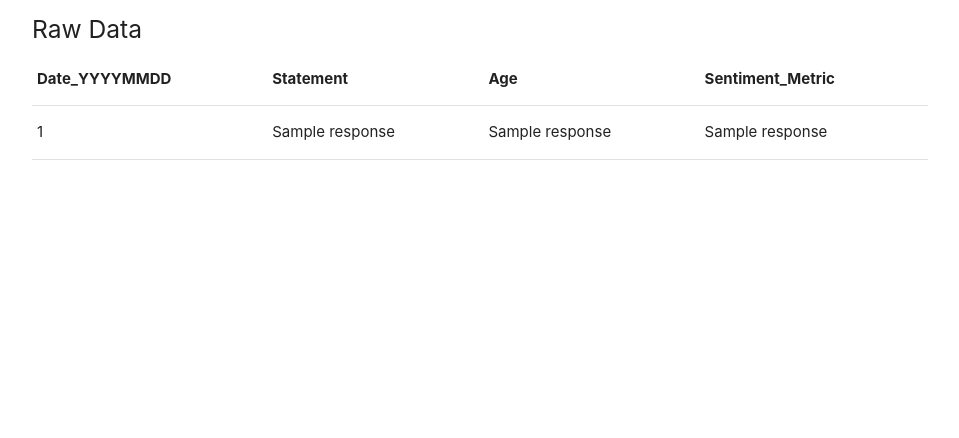
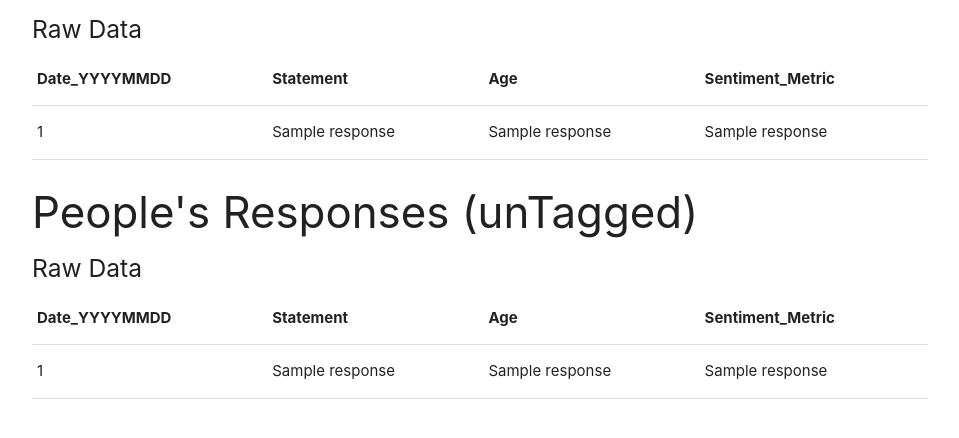
Before and after one commit to EmilyOng/ycgh-finals2020, a Flask app: template templates/index.html in a window 1280 px wide. Shown: the part 160-598 px from the top of the page, without its empty margins (160-1119 px from the left). Run offline with Flask 2, Linux system fonts and the light colour scheme; the template is opened without the code that fills it: most values are stand-ins (such as "Sample title", 1, 10 or a date in 2020).

Commit message:
finished basic functions

```diff
--- a/main.py
+++ b/main.py
@@ -1,5 +1,6 @@
 from flask import Flask, render_template, redirect, url_for, session
 import matplotlib.pyplot as plt
+import textblob
 
 def get_age (age):
   '''
@@ -16,31 +17,84 @@ def get_age (age):
   elif 25 < age <= 65:return "Working Adults"
   else:return "Seniors"
 
+
+def get_category (sentiment_metric):
+  '''
+  Sentiment Category Sentiment_Metric (S) Range
+  Very Negative S ≤ 2.5
+  Slightly Negative 2.5 < S ≤ 4.5
+  Neutral 4.5 < S ≤ 6.5
+  Slightly Positive 6.5 < S ≤ 8.5
+  Very Positive S > 8.5
+  '''
+  if sentiment_metric <= 2.5:return "Very Negative"
+  elif 2.5 < sentiment_metric <= 4.5:return "Slightly Negative"
+  elif 4.5 < sentiment_metric <= 6.5:return "Neutral"
+  elif 6.5 < sentiment_metric <= 8.5:return "Positive"
+  else:return "Very Positive"
+
+
+def process_data (filename):
+  with open (f"static/data/{filename}.csv", "r") as people_responses_file:
+    people_responses = people_responses_file.readlines()
+
+  # headers: Date_YYYYMMDD,Statement,Age,Sentiment_Metric
+  people_responses = [response.rstrip() for response in people_responses]
+
+  for i in range (1, len(people_responses)):
+    temp = people_responses[i].split(",")
+    date = temp[0]
+    if filename != "people_responses_untagged":
+      sentiment_metric = float(temp[-1])
+      age = int(temp[-2])
+      statement = temp[1:len(temp)-2]
+    else:
+      age = int(temp[-1])
+      statement = temp[1:len(temp)-1]
+    if filename != "people_responses_untagged":
+      people_responses[i] = [date, statement, age, sentiment_metric]
+    else:
+      people_responses[i] = [date, statement, age]
+  return people_responses
+
 app = Flask(__name__)
 app.config["SECRET_KEY"] = "984RJOLM3QD;;;.RC;W"
 
 @app.route("/")
 def index ():
-  with open ("static/data/people_responses_tagged.csv", "r") as people_responses_tagged_file:
-    people_responses_tagged = people_responses_tagged_file.readlines()
+  people_responses_tagged = process_data("people_responses_tagged")
+  people_responses_untagged = process_data("people_responses_untagged")
+  people_responses_untagged[0] = people_responses_untagged[0].split(",")
 
-  # headers: Date_YYYYMMDD,Statement,Age,Sentiment_Metric
-  people_responses_tagged = [response.rstrip() for response in people_responses_tagged]
-  for i in range (1, len(people_responses_tagged)):
-    temp = people_responses_tagged[i].split(",")
-    date = temp[0]
-    sentiment_metric = float(temp[-1])
-    age = int(temp[-2])
-    statement = temp[1:len(temp)-2]
-    people_responses_tagged[i] = [date, statement, age, sentiment_metric]
+  people_responses_untagged[0].append("Sentiment_Metric")
+  for i in range (1, len(people_responses_untagged)):
+    # print(people_responses_untagged[i][1][0].rstrip())
+    text = people_responses_untagged[i][1][0].rstrip()
+    response = textblob.TextBlob(text)
+    polarity = response.sentiment.polarity
+    # -1 to 1 => 1 to 10
+    # m = 4.5, c = 5.5 ; y= mx + c
+    sentiment_metric = 4.5 * polarity + 5.5
+    sentiment_metric = round(sentiment_metric, 2)
+    people_responses_untagged[i].append(sentiment_metric)
 
-    # calculate average sentiment across users
-    average_sentiment = 0
-    number_of_responses = len(people_responses_tagged) - 1
+
+  ### DATA PROCESSING ####
+
+  def get_percentage_of_negative_sentiment (data):
+    number_of_responses = len(data) - 1
     # negative sentiment_metric
     negative_sentiment_threshold = 5.5
     percentage_of_negative_sentiment = 0
+    for i in range (1, len(data)):
+      sentiment_metric = float(data[i][3])
+      percentage_of_negative_sentiment += sentiment_metric <= negative_sentiment_threshold
 
+    percentage_of_negative_sentiment = round(percentage_of_negative_sentiment/number_of_responses * 100, 2)
+    return percentage_of_negative_sentiment
+
+  def get_sentiment_by_age (data):
+    number_of_responses = len(data) - 1
     # calculates and summarises the average (mean) sentiment by age groups
     sentiment_by_age = {"Children": {"population": 0, "avg_sentiment_metric": 0},
                         "Teens": {"population": 0, "avg_sentiment_metric": 0},
@@ -48,40 +102,60 @@ def index ():
                         "Working Adults": {"population": 0, "avg_sentiment_metric": 0},
                         "Seniors": {"population": 0, "avg_sentiment_metric": 0}}
 
-    for i in range (1, len(people_responses_tagged)):
-      sentiment_metric = float(people_responses_tagged[i][3])
-      age = int(people_responses_tagged[i][2])
-      average_sentiment += sentiment_metric
-      percentage_of_negative_sentiment += sentiment_metric <= negative_sentiment_threshold
+    for i in range (1, len(data)):
+      sentiment_metric = float(data[i][3])
+      age = int(data[i][2])
       sentiment_by_age[get_age(age)]["avg_sentiment_metric"] += sentiment_metric
       sentiment_by_age[get_age(age)]["population"] += 1
 
-    # get the mean sentiment
-    plt_age_group = []
-    plt_mean_sentiment = []
     for age_group in sentiment_by_age:
-      plt_age_group.append(age_group)
       if sentiment_by_age[age_group]["population"] == 0: # handle ZeroDivisionError
-        plt_mean_sentiment.append(0)
         continue
+      sentiment_by_age[age_group]["avg_sentiment_metric"] = sentiment_by_age[age_group]["avg_sentiment_metric"]/sentiment_by_age[age_group]["population"]
+      sentiment_by_age[age_group]["avg_sentiment_metric"] = round(sentiment_by_age[age_group]["avg_sentiment_metric"], 2)
+    return sentiment_by_age
 
-      sentiment_by_age[age_group]["avg_sentiment_metric"] /= sentiment_by_age[age_group]["population"]
-      sentiment_by_age[age_group]["avg_sentiment_metric"] = round(sentiment_by_age[age_group]
-      ["avg_sentiment_metric"], 2)
-      plt_mean_sentiment.append(sentiment_by_age[age_group]["avg_sentiment_metric"])
+  def get_average_sentiment (data):
+    number_of_responses = len(data) - 1
+    # calculate average sentiment across users
+    average_sentiment = 0
+    for i in range (1, len(data)):
+      sentiment_metric = float(data[i][3])
+      average_sentiment += sentiment_metric
 
     average_sentiment /= number_of_responses
     average_sentiment = round(average_sentiment, 2)
-    percentage_of_negative_sentiment = round(percentage_of_negative_sentiment/number_of_responses * 100, 2)
 
-  # graph out the mean sentiment by age group
-  plt.bar(plt_age_group, plt_mean_sentiment)
-  plt.savefig("static/img/32-Sentiment by Age Group.png")
-  plt.close()
+    return average_sentiment
+
+  def get_sentiment_by_category (data):
+    number_of_responses = len(data) - 1
+    sentiment_by_category = {"Very Negative": 0,
+                            "Slightly Negative": 0,
+                            "Neutral": 0,
+                            "Positive": 0,
+                            "Very Positive": 0}
+    for i in range (1, len(data)):
+      sentiment_metric = float(data[i][3])
+      sentiment_by_category[get_category(sentiment_metric)] += 1
+
+    for category in sentiment_by_category:
+      sentiment_by_category[category] = 100 * sentiment_by_category[category] / number_of_responses
+      sentiment_by_category[category] = round(sentiment_by_category[category], 2)
+    return sentiment_by_category
+
+
+  average_sentiment = get_average_sentiment(people_responses_tagged)
+  percentage_of_negative_sentiment = get_percentage_of_negative_sentiment(people_responses_tagged)
+  sentiment_by_age = get_sentiment_by_age(people_responses_tagged)
+  sentiment_by_category = get_sentiment_by_category(people_responses_tagged)
+
   return render_template("index.html", people_responses_tagged=people_responses_tagged[1:],
+                          people_responses_untagged=people_responses_untagged[1:],
                           data = {"average_sentiment": average_sentiment,
                                   "percentage_of_negative_sentiment": percentage_of_negative_sentiment,
-                                  "sentiment_by_age": sentiment_by_age})
+                                  "sentiment_by_age": sentiment_by_age,
+                                  "sentiment_by_category": sentiment_by_category})
 
 if __name__ == "__main__":
   app.run(host="0.0.0.0", debug=True)
--- a/templates/index.html
+++ b/templates/index.html
@@ -12,7 +12,14 @@
             <li><strong>{{data__}}</strong>: {{data[data_][data__]["avg_sentiment_metric"]}}</li>
           {% endfor %}
         </ol>
-        <img class="responsive-img" src="{{url_for('static', filename='img/32-Sentiment by Age Group.png')}}">
+        <!-- <img class="responsive-img" src="{{url_for('static', filename='img/32-Sentiment by Age Group.png')}}"> -->
+      {% elif data_ == "sentiment_by_category" %}
+        <li><u><strong>{{data_}}</strong></u></li>
+        <ol>
+          {% for data__ in data[data_] %}
+            <li><strong>{{data__}}</strong>: {{data[data_][data__]}}%</li>
+          {% endfor %}
+        </ol>
       {% else %}
         <li><u><strong>{{data_}}</strong></u>: {{data[data_]}}</li>
       {% endif %}
@@ -35,4 +42,24 @@
       </tr>
     {% endfor %}
   </table>
+
+  <h3>People's Responses (unTagged)</h3>
+  <h5>Raw Data</h5>
+  <table>
+    <tr>
+      <th>Date_YYYYMMDD</th>
+      <th>Statement</th>
+      <th>Age</th>
+      <th>Sentiment_Metric</th>
+    </tr>
+    {% for response in people_responses_untagged %}
+      <tr>
+        <td>{{response[0]}}</td>
+        <td>{{response[1]}}</td>
+        <td>{{response[2]}}</td>
+        <td>{{response[3]}}</td>
+      </tr>
+    {% endfor %}
+  </table>
+
 {% endblock content %}
```
Also changed, not shown: static/img/32-Sentiment by Age Group.png.
